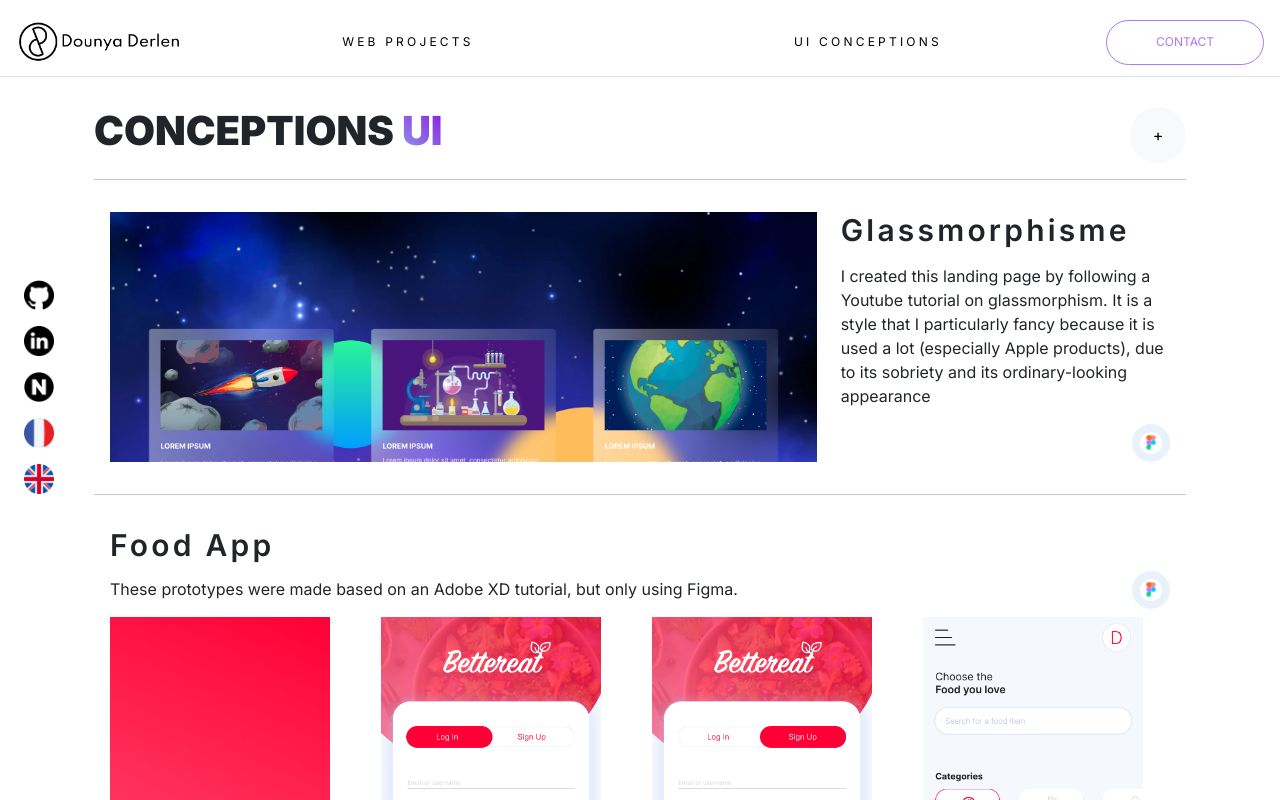
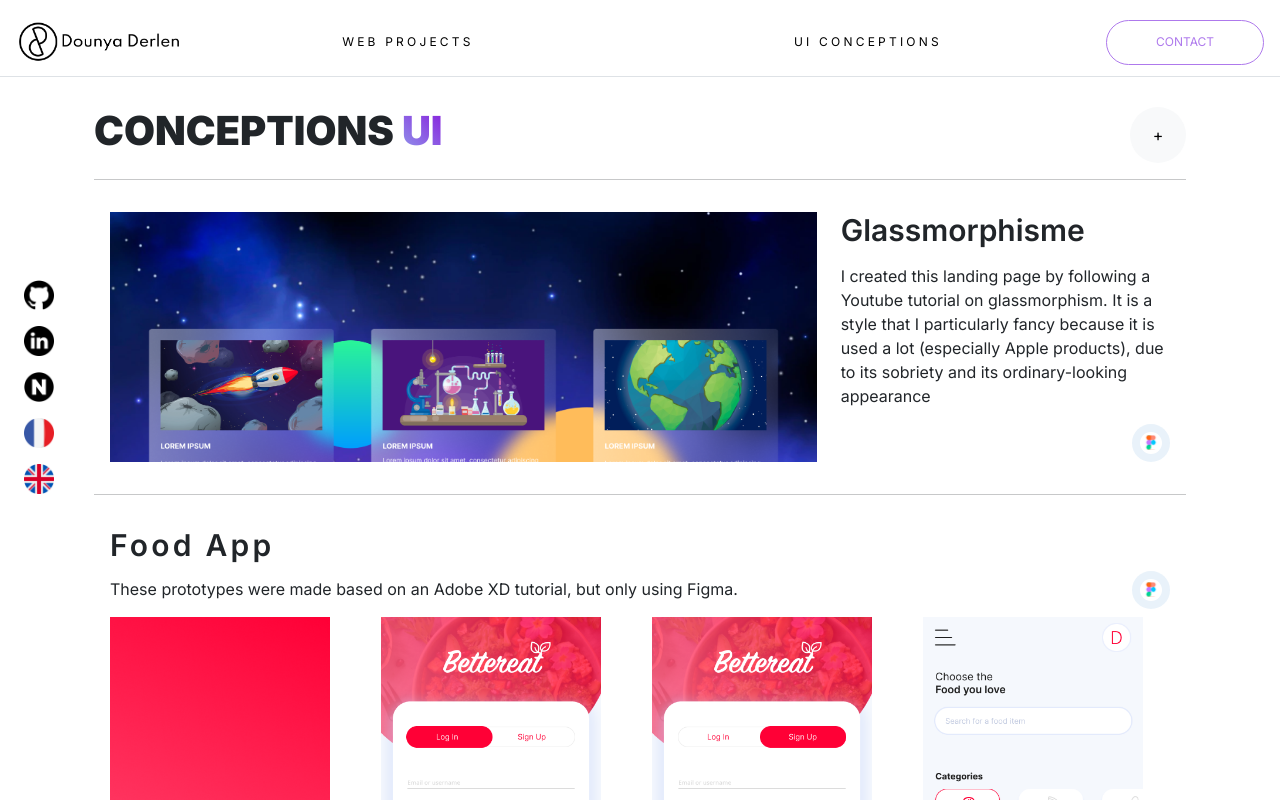
Before and after one commit to dounyadelren/portfolio, a Vue app: page /projects/ui in a window 1280 px wide. Shown: the top 800 px of the page. Built offline with nearby package versions, Linux system fonts and the light colour scheme.

Commit message:
update - modification letter space

```diff
--- a/src/components/UIOne.vue
+++ b/src/components/UIOne.vue
@@ -22,7 +22,7 @@ const props = defineProps({
       <div class="col-lg-4 col-md-12 col-sm-12 ml-4">
         <div class="card-body p-0 ms-4">
           <h5
-            class="card-title font-30 letter-space-1 font-weight-600 my-0 mb-3"
+            class="card-title font-30 font-weight-600 my-0 mb-3"
           >
             {{ props.project[0].title }}
           </h5>
```
